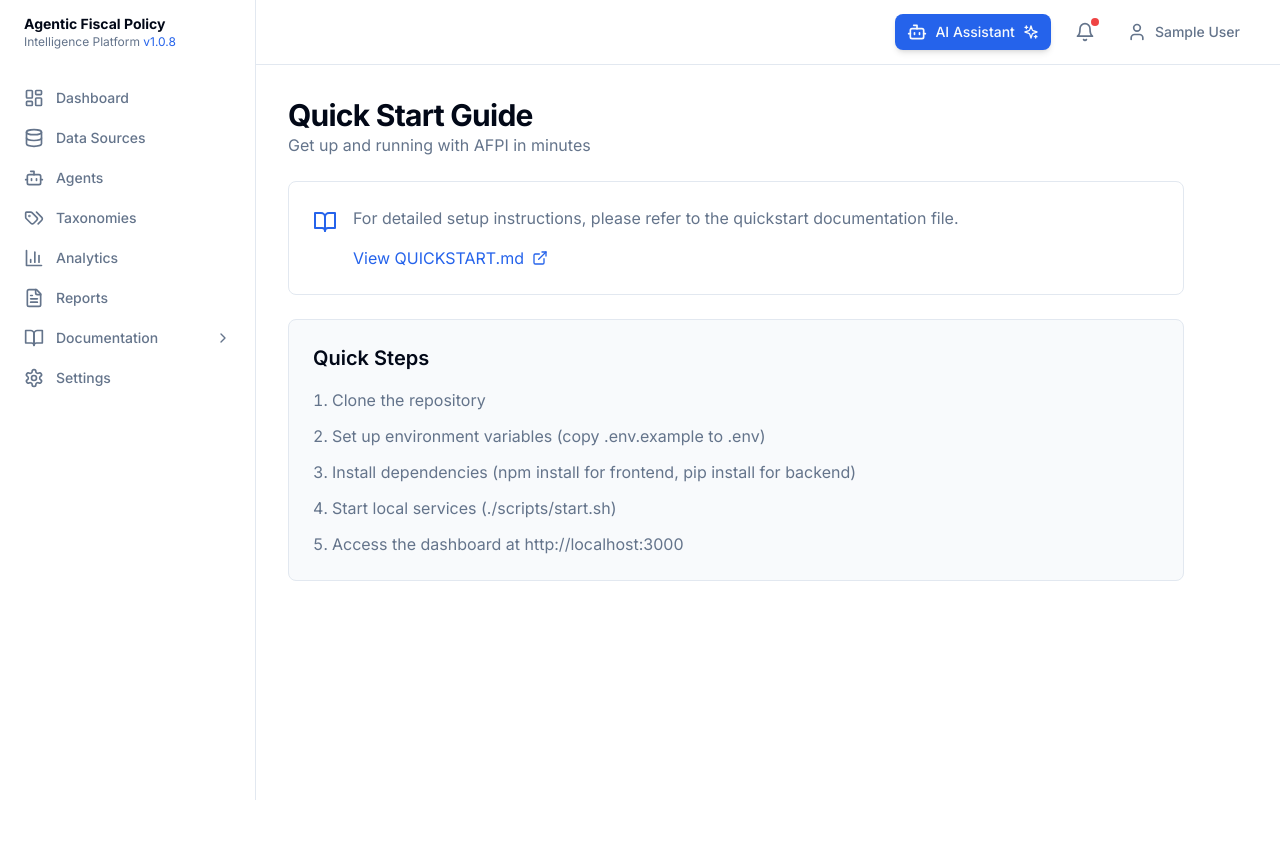
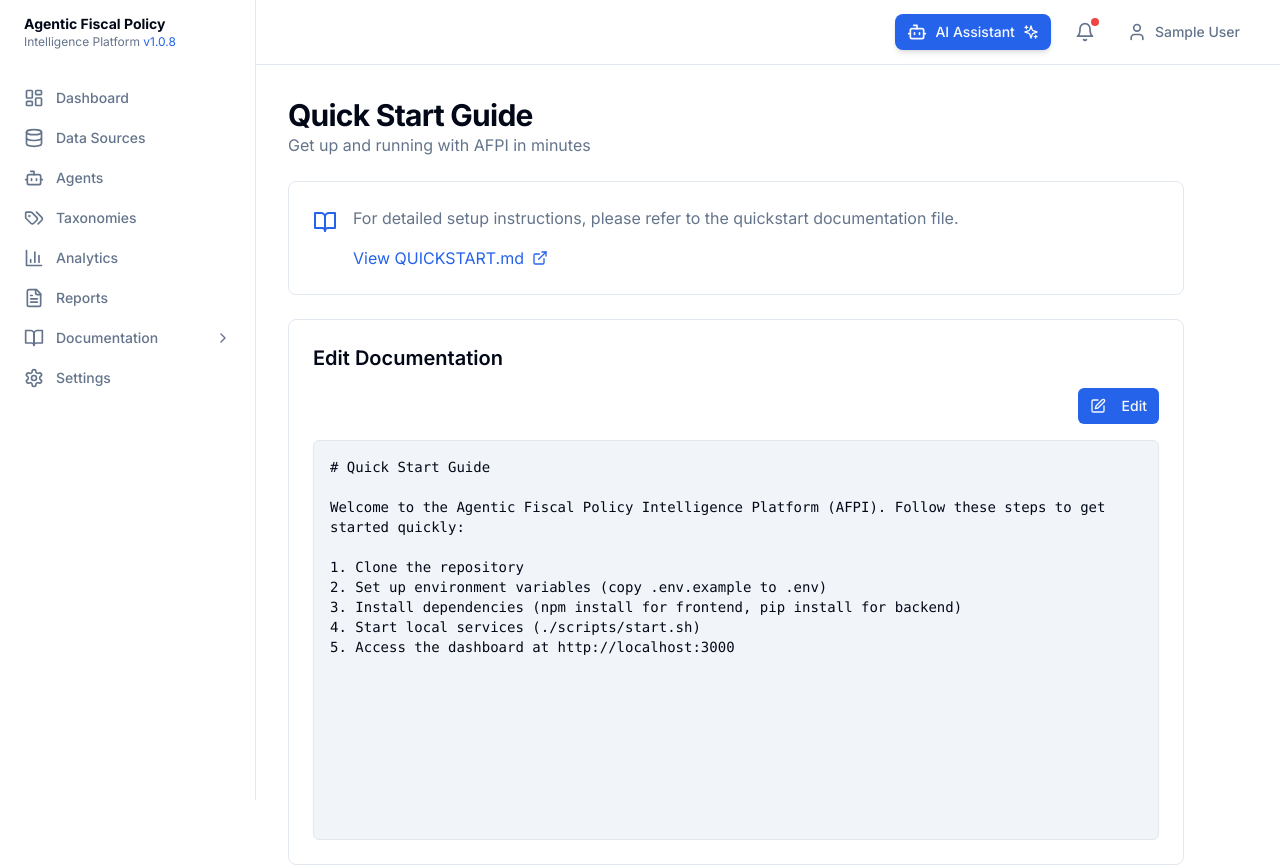
Before and after one commit to renduples/afpip, a Next.js app in the folder frontend/: page /docs/quickstart in a window 1280 px wide. Shown: the top 867 px of the page. Before the commit the page ends 800 px from the top, so only its background shows below. Built offline with nearby package versions, Linux system fonts and the light colour scheme; sample sign-in values are in the browser's storage.

Commit message:
Merge PR #1: Add document editing functionality
* Add DocumentEditor component for editing documentation content

* Integrate DocumentEditor into Quick Start documentation page

```diff
--- a/frontend/src/app/docs/quickstart/page.tsx
+++ b/frontend/src/app/docs/quickstart/page.tsx
@@ -1,9 +1,27 @@
 'use client'
 
+import { useState } from 'react'
 import { DashboardLayout } from '@/components/layout/dashboard-layout'
 import { BookOpen, ExternalLink } from 'lucide-react'
+import { DocumentEditor } from '@/components/ui/document-editor'
 
 export default function QuickStartPage() {
+  const [docContent, setDocContent] = useState(`# Quick Start Guide
+
+Welcome to the Agentic Fiscal Policy Intelligence Platform (AFPI). Follow these steps to get started quickly:
+
+1. Clone the repository
+2. Set up environment variables (copy .env.example to .env)
+3. Install dependencies (npm install for frontend, pip install for backend)
+4. Start local services (./scripts/start.sh)
+5. Access the dashboard at http://localhost:3000`)
+
+  const handleSave = (content: string) => {
+    setDocContent(content)
+    // In a real implementation, save to backend API
+    console.log('Saving content:', content)
+  }
+
   return (
     <DashboardLayout>
       <div className="space-y-6 max-w-4xl">
@@ -34,6 +52,11 @@ export default function QuickStartPage() {
           </div>
         </div>
 
+        <div className="rounded-lg border bg-card p-6">
+          <h2 className="text-xl font-semibold mb-4">Edit Documentation</h2>
+          <DocumentEditor initialContent={docContent} onSave={handleSave} />
+        </div>
+
         <div className="rounded-lg border bg-muted/50 p-6">
           <h2 className="text-xl font-semibold mb-4">Quick Steps</h2>
           <ol className="space-y-3 list-decimal list-inside text-muted-foreground">
--- /dev/null
+++ b/frontend/src/components/ui/document-editor.tsx
@@ -0,0 +1,56 @@
+'use client'
+
+import { useState } from 'react'
+import { Button } from '@/components/ui/button'
+import { Textarea } from '@/components/ui/textarea'
+import { Save, Edit } from 'lucide-react'
+
+interface DocumentEditorProps {
+  initialContent: string
+  onSave: (content: string) => void
+}
+
+export function DocumentEditor({ initialContent, onSave }: DocumentEditorProps) {
+  const [isEditing, setIsEditing] = useState(false)
+  const [content, setContent] = useState(initialContent)
+
+  const handleSave = () => {
+    onSave(content)
+    setIsEditing(false)
+  }
+
+  return (
+    <div className="space-y-4">
+      <div className="flex justify-end gap-2">
+        {isEditing ? (
+          <>
+            <Button variant="outline" size="sm" onClick={() => setContent(initialContent)}>
+              Cancel
+            </Button>
+            <Button size="sm" onClick={handleSave}>
+              <Save className="h-4 w-4 mr-2" />
+              Save
+            </Button>
+          </>
+        ) : (
+          <Button size="sm" onClick={() => setIsEditing(true)}>
+            <Edit className="h-4 w-4 mr-2" />
+            Edit
+          </Button>
+        )}
+      </div>
+      {isEditing ? (
+        <Textarea
+          value={content}
+          onChange={(e) => setContent(e.target.value)}
+          className="min-h-[400px] font-mono text-sm"
+          placeholder="Edit documentation content in Markdown format..."
+        />
+      ) : (
+        <div className="rounded-md border bg-muted p-4 min-h-[400px] text-sm">
+          <pre className="whitespace-pre-wrap font-mono">{content || 'No content available. Click "Edit" to add documentation.'}</pre>
+        </div>
+      )}
+    </div>
+  )
+}
```
